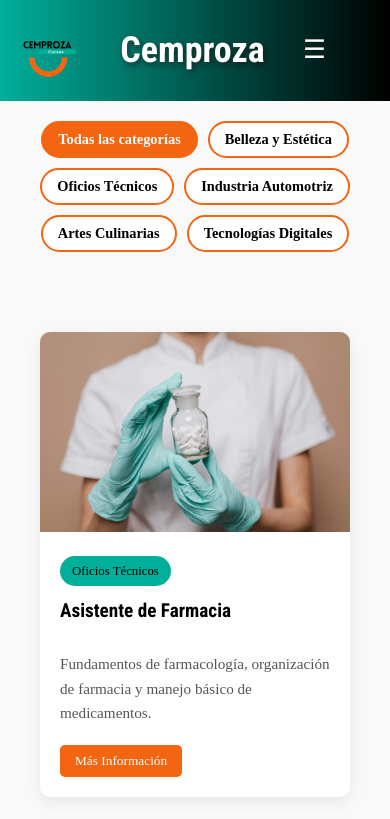
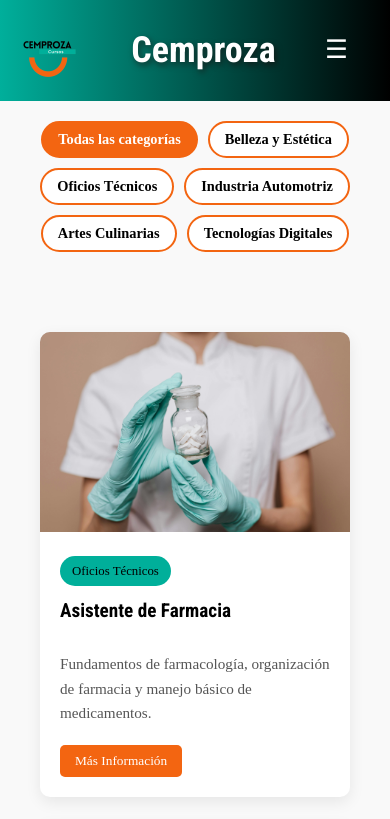
Before and after one commit to rubn1412/CEMPROZA, a plain HTML site: page cursos.html in a window 390 px wide. Shown: the top 819 px of the page. Drawn offline with Linux system fonts and the light colour scheme; grey boxes are pictures that could not be loaded.

Commit message:
Update styloCursos.css

```diff
--- a/styloCursos.css
+++ b/styloCursos.css
@@ -423,7 +423,7 @@ footer p {
 
     /* mostrar label hamburguesa en tablets y móviles */
     .nav-toggle {
-        padding: 10px 52px 40px 10px;
+        padding: 10px 30px 40px 10px;
         display: flex;
         justify-content: end;
     }
```
